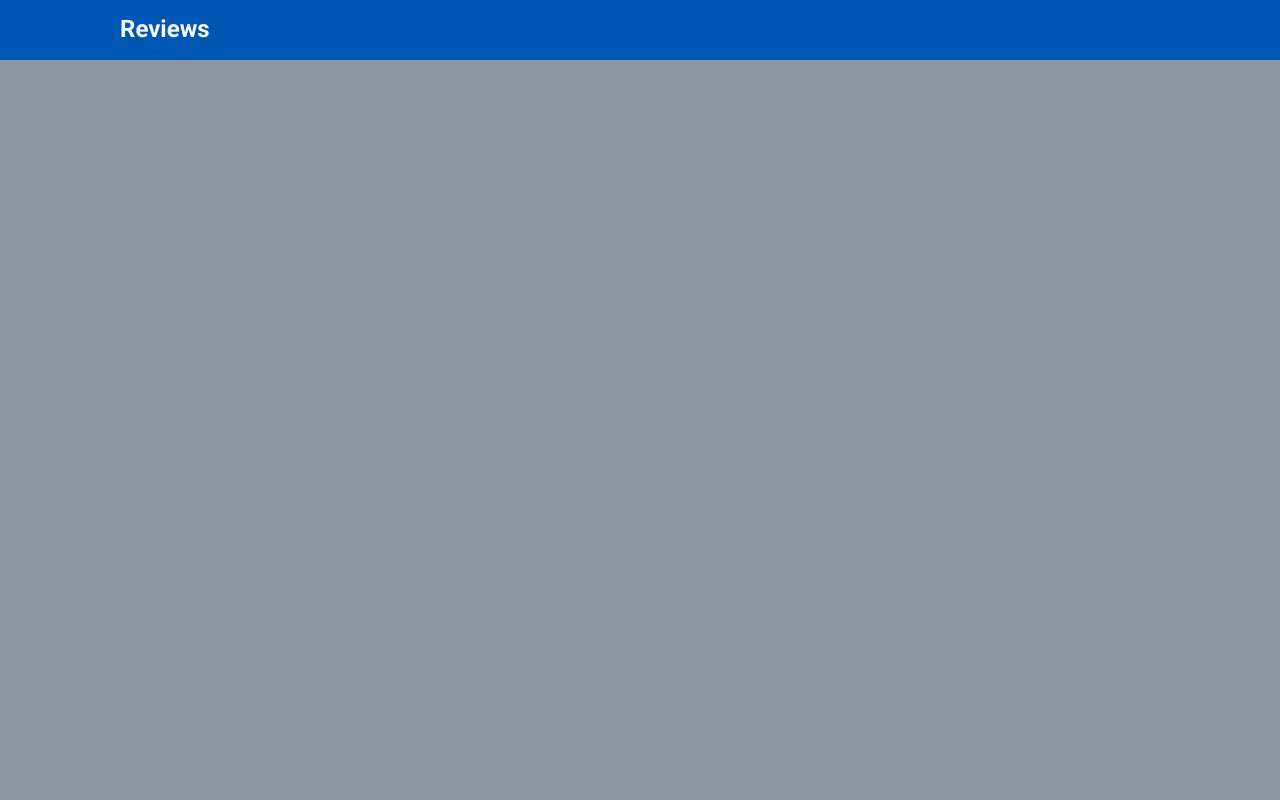
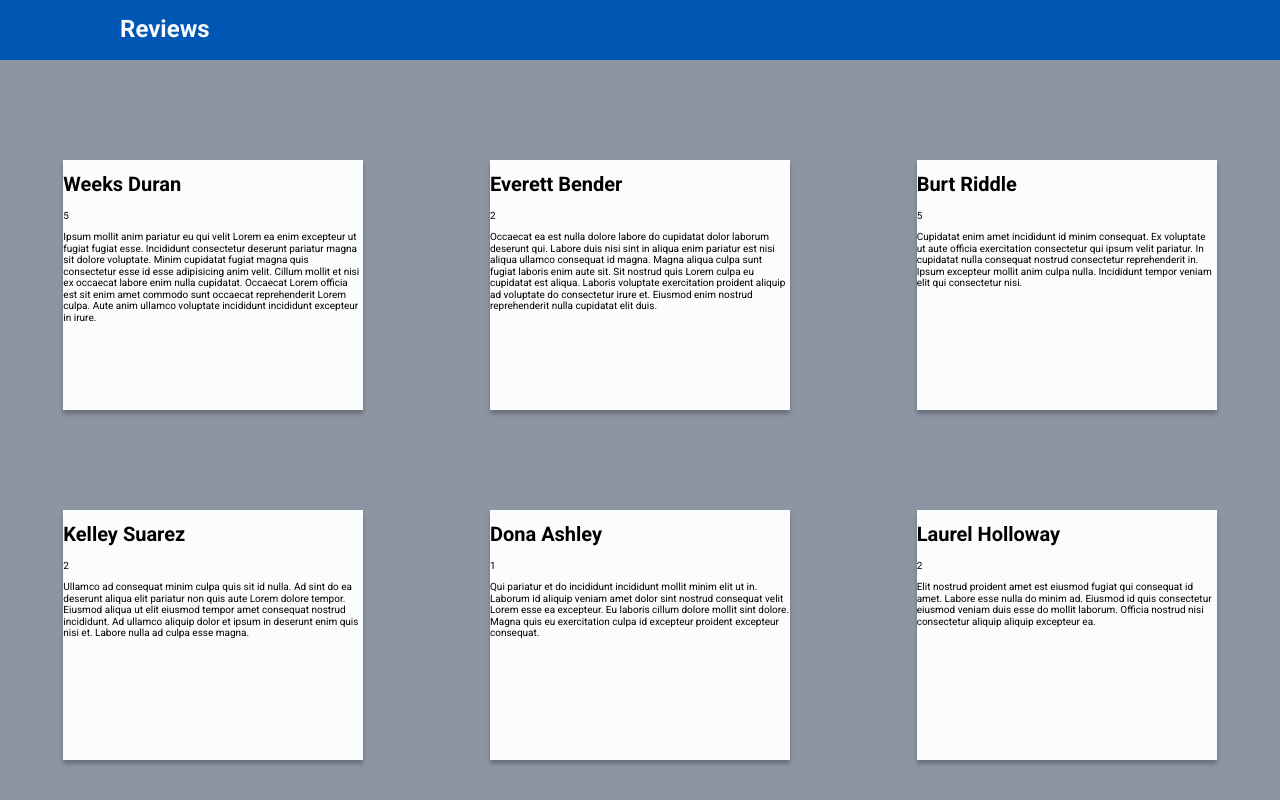
Before and after one commit to CalamityAdam/adam_sisk_rt_chal, a React (Create React App) app: page / in a window 1280 px wide. Shown: the top 800 px of the page. Built offline with nearby package versions, Linux system fonts and the light colour scheme; data requests are answered from the project's data file.

Commit message:
adds review list layout with cards

```diff
--- a/src/App.js
+++ b/src/App.js
@@ -1,8 +1,17 @@
-import React, { useEffect } from 'react';
+import React, { useEffect, useState } from 'react';
+import styled, { ThemeProvider } from 'styled-components';
 import './App.css';
 import { Nav } from './components/layout';
-import styled, { ThemeProvider } from 'styled-components';
+import { ReviewList } from './components/reviews';
 
+/**
+ * backend API url
+ */
+const BACKEND_URL = 'http://localhost:3000';
+
+/**
+ * global style theme/colors
+ */
 const theme = {
   offwhite: '#FBFCFD',
   black: '#000000',
@@ -17,15 +26,22 @@ const AppContainer = styled.div`
 `;
 
 function App() {
+  const [reviews, setReviews] = useState([]);
   useEffect(() => {
-    console.log('did mount')
-
-  }, [])
+    fetch(`${BACKEND_URL}/reviews`, {
+      headers: {
+        'Content-Type': 'application/json',
+      },
+    })
+      .then(res => res.json())
+      .then(reviews => setReviews(reviews));
+  }, []);
 
   return (
     <ThemeProvider theme={theme}>
       <AppContainer>
         <Nav />
+        <ReviewList reviews={reviews} />
       </AppContainer>
     </ThemeProvider>
   );
--- a/src/components/reviews/ReviewCard.js
+++ b/src/components/reviews/ReviewCard.js
@@ -0,0 +1,21 @@
+import React from 'react';
+import styled from 'styled-components';
+
+const CardContainer = styled.div`
+  height: 250px;
+  width: 300px;
+  background-color: ${props => props.theme.offwhite};
+  box-shadow: 0px 4px 4px rgba(0, 0, 0, 0.25);
+`;
+
+function ReviewCard({ review }) {
+  return (
+    <CardContainer>
+      <h1>{review.author}</h1>
+      <p>{review.rating}</p>
+      <p>{review.content}</p>
+    </CardContainer>
+  );
+}
+
+export default ReviewCard;
--- a/src/components/reviews/ReviewList.js
+++ b/src/components/reviews/ReviewList.js
@@ -0,0 +1,31 @@
+import React from 'react';
+import styled from 'styled-components';
+import { ReviewCard } from './index'
+
+const ListContainer = styled.div`
+  display: grid;
+  /* padding: 0 120px; */
+  justify-items: center;
+  margin-top: 100px;
+  column-gap: auto;
+  row-gap: 100px;
+  grid-template-columns: 1fr 1fr 1fr;
+  @media (max-width: 1000px) {
+    grid-template-columns: 1fr 1fr;
+  };
+  @media (max-width: 700px) {
+    grid-template-columns: 1fr;
+  }
+`;
+
+function ReviewList({ reviews }) {
+  return (
+    <ListContainer>
+      {reviews.map(review => (
+        <ReviewCard key={review.id} review={review} />
+      ))}
+    </ListContainer>
+  );
+}
+
+export default ReviewList;
--- a/src/components/reviews/index.js
+++ b/src/components/reviews/index.js
@@ -0,0 +1,2 @@
+export { default as ReviewList } from './ReviewList';
+export { default as ReviewCard } from './ReviewCard';
```
